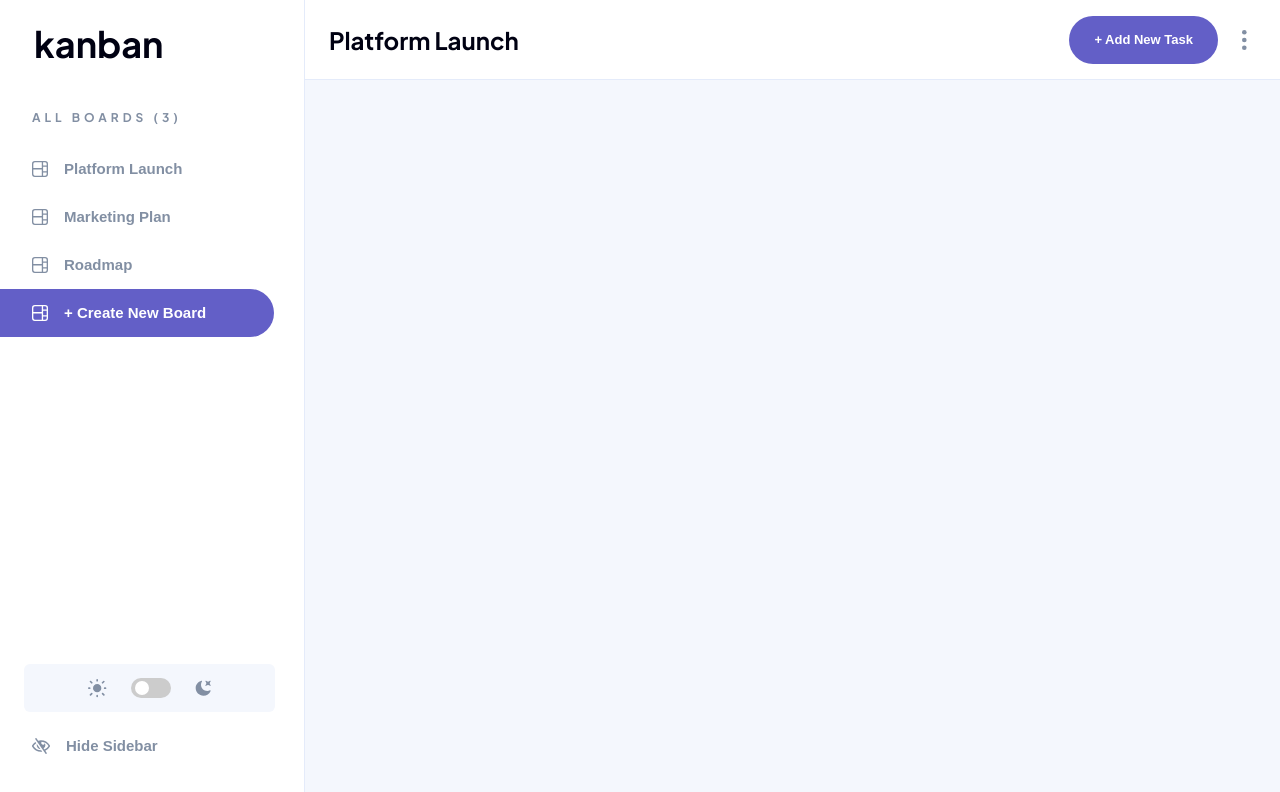
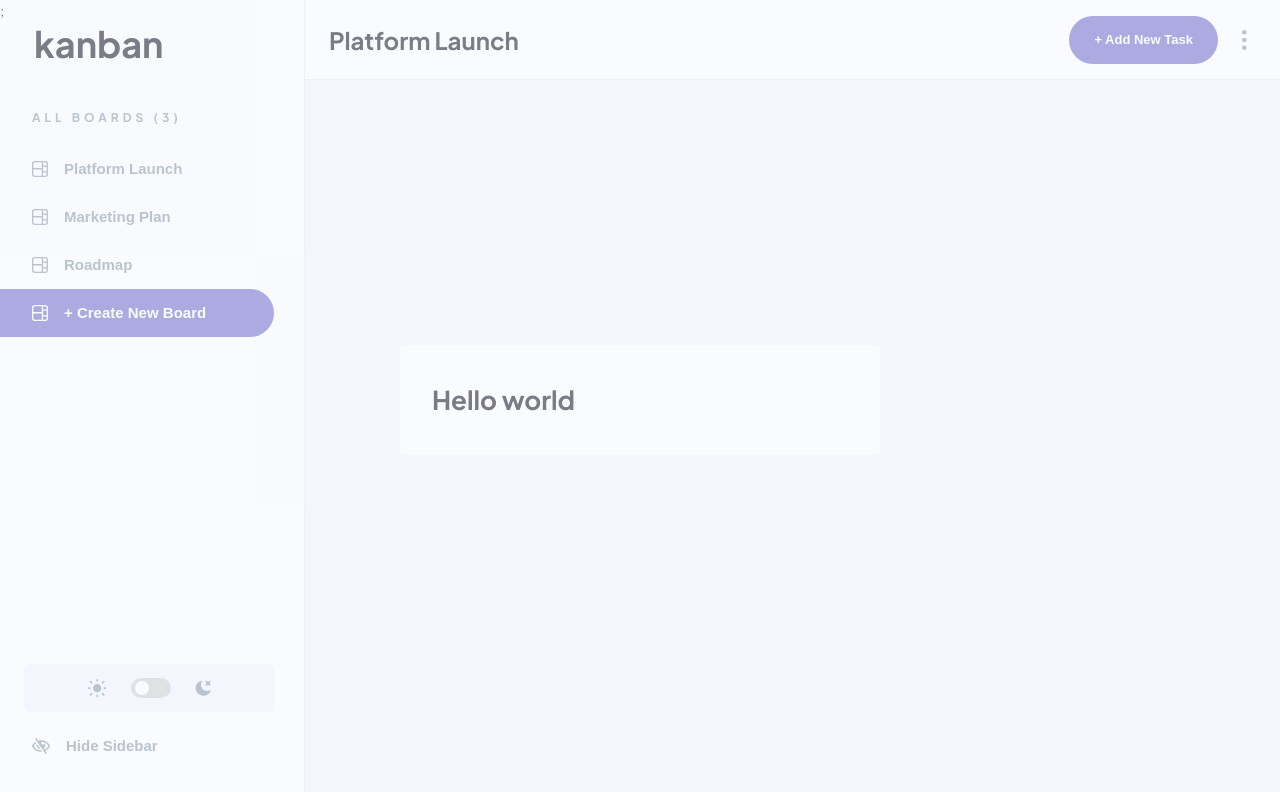
Before and after one commit to ajsaule/kanban-board, a Next.js app: page / in a window 1280 px wide. Shown: the top 792 px of the page. Built offline with nearby package versions, Linux system fonts and the light colour scheme.

Commit message:
added: modal, some styling fixes need to be applied (#6)
* added: modal, some styling fixes need to be applied
* fix: padding of modal

```diff
--- /dev/null
+++ b/src/components/Modal.tsx
@@ -0,0 +1,13 @@
+import styles from "../styles/components/Modal.module.scss";
+
+type PropsType = { children: React.ReactNode };
+
+const Modal = ({ children }: PropsType) => {
+  return (
+    <div className={styles["background"]}>
+      <div className={styles["modal"]}>{children}</div>;
+    </div>
+  );
+};
+
+export default Modal;
--- a/src/pages/index.tsx
+++ b/src/pages/index.tsx
@@ -1,6 +1,7 @@
 import { useState } from "react";
 import Board from "../components/Board";
-import Sidebar from "../components/Sidebar";
+import Modal from "../components/Modal";
+import Sidebar from "../components/SideBar";
 
 // import HideNavbarIcon from "../components/svgs/HideNavbarIcon";
 
@@ -9,6 +10,9 @@ function HomePage() {
 
   return (
     <div className="board-container">
+      <Modal>
+        <h1>Hello world</h1>
+      </Modal>
       <Sidebar
         isSidebarHidden={isSidebarHidden}
         setIsSidebarHidden={setIsSidebarHidden}
--- /dev/null
+++ b/src/styles/components/Modal.module.scss
@@ -0,0 +1,22 @@
+.modal {
+  position: absolute;
+  top: 50%;
+  left: 50%;
+  transform: translate(-50%, -50%);
+  padding: 3.2rem;
+  width: 48rem;
+  height: auto;
+  background: var(--color-light);
+  border-radius: 6px;
+  z-index: 1000;
+}
+
+.background {
+  position: absolute;
+  height: 100vh;
+  width: 100vw;
+  background: var(--color-bg);
+  mix-blend-mode: normal;
+  opacity: 0.5;
+  z-index: 1;
+}
```
